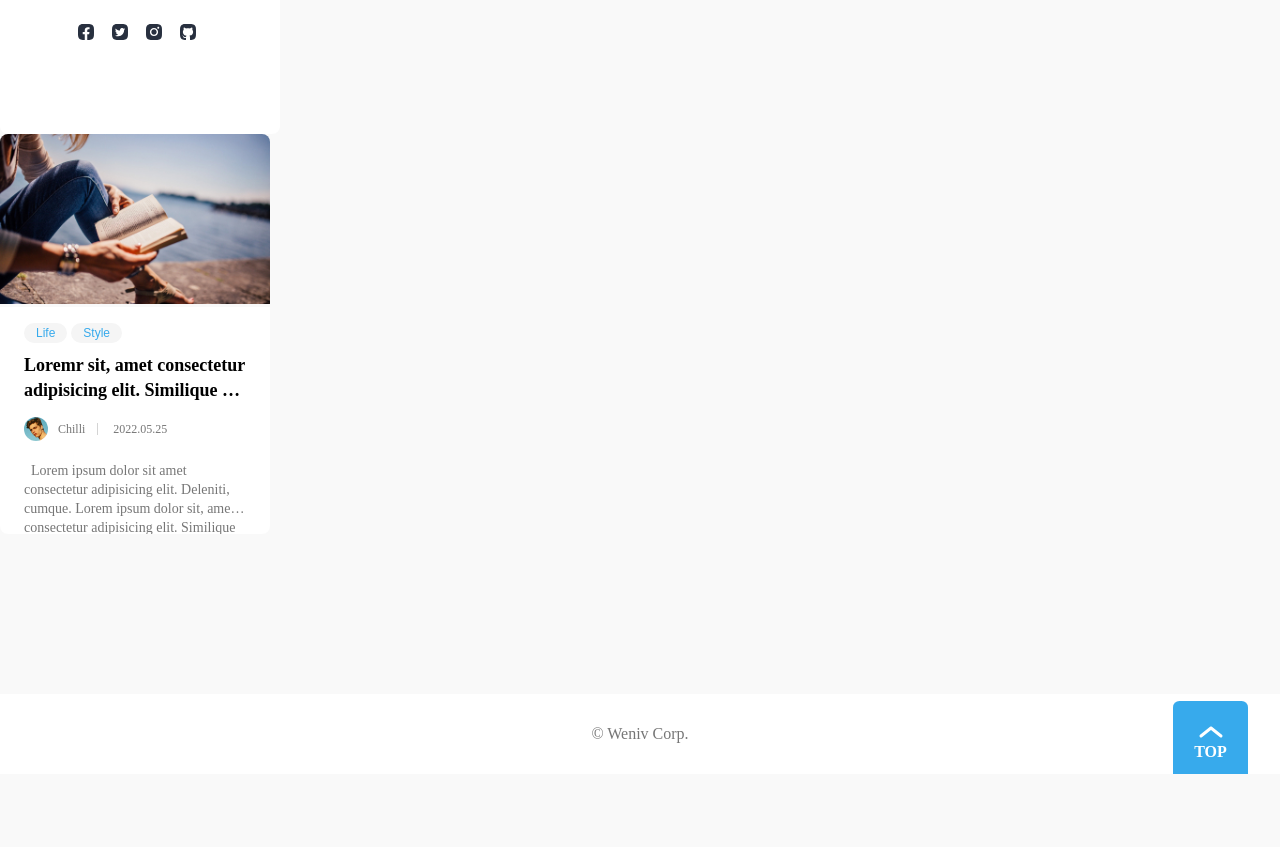
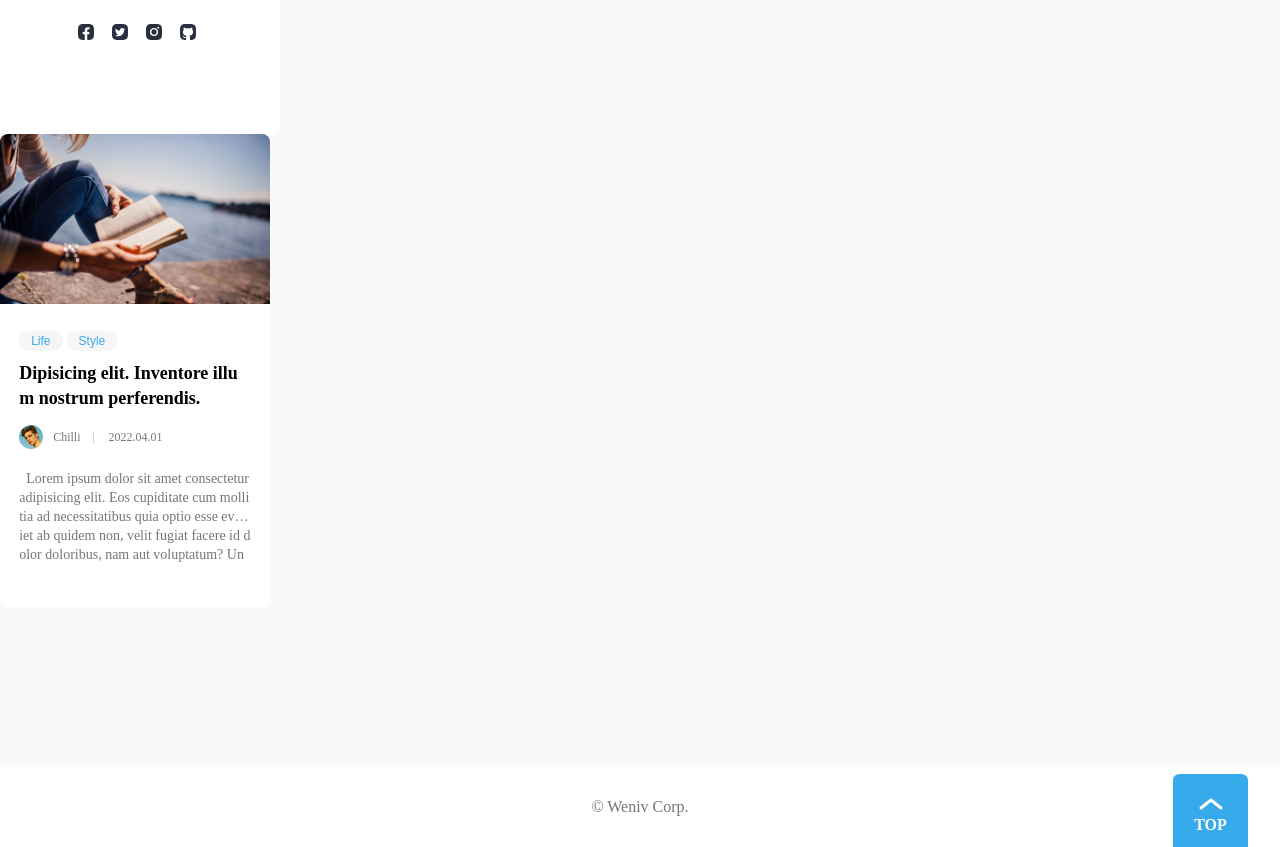
Before and after one commit to Nayoung-Gu/react-blog, a React (Create React App) app: page / in a window 1280 px wide. Shown: the part 960-1807 px from the top of the page. Before the commit the page ends 1734 px from the top, so only its background shows below. Built offline with nearby package versions, Linux system fonts and the light colour scheme; a web font is replaced by a local one.

Commit message:
Style: 카드 본문 말줄임 추가

```diff
--- a/src/components/list/PostListItem.css
+++ b/src/components/list/PostListItem.css
@@ -1,13 +1,11 @@
 .card {
   cursor: pointer;
   width: 270px;
-  height: 400px;
   border-radius: 8px;
   overflow: hidden;
-}
-
-.img-container {
-  text-align: center;
+  box-sizing: border-box;
+  padding-bottom: 20px;
+  background-color: #fff;
 }
 
 .card img {
@@ -16,8 +14,11 @@
 }
 
 .contents-wrap {
-  padding: 16px 24px 24px;
+  padding: 1.5rem 1.2rem 1.5rem;
   background-color: #fff;
+  overflow: hidden;
+  box-sizing: border-box;
+  height: 60%;
 }
 
 .card-title {
@@ -62,10 +63,10 @@
   color: #767676;
   font-size: 14px;
   line-height: 19px;
-  max-width: 100%;
   display: -webkit-box;
   -webkit-box-orient: vertical;
   -webkit-line-clamp: 3;
   overflow: hidden;
   text-overflow: ellipsis;
+  word-break: break-all;
 }
--- a/src/components/list/PostListItem.jsx
+++ b/src/components/list/PostListItem.jsx
@@ -2,6 +2,7 @@ import { useNavigate } from "react-router-dom";
 import CategoryBtn from "../ui/CategoryBtn";
 import img from "../../assets/images/post-img1.jpg";
 import { ProfileImg_sm } from "../ui/ProfileImg";
+import data from "../../assets/data.json";
 import "./PostListItem.css";
 
 function PostListItem(props) {
@@ -9,37 +10,27 @@ function PostListItem(props) {
 
   return (
     <article className="card" onClick={() => navigate("/post-view")}>
-      <div className="img-container">
-        <img src={img} alt="" />
-      </div>
+      <img src={img} alt="" />
+
       <div className="contents-wrap">
         <CategoryBtn theme="Life" className="blue" />
         <CategoryBtn theme="Style" className="blue" />
         <h3 className="card-title">
-          Loremr sit, amet consectetur adipisicing elit. Similique neque fuga
-          rem dolor eligendi aute
+          Dipisicing elit. Inventore illum nostrum perferendis.
         </h3>
         <div className="card-detail">
           <ProfileImg_sm />
           <span className="writer">Chilli</span>
-          <span className="date">2022.05.25</span>
+          <span className="date">2022.04.01</span>
         </div>
         <p className="card-content">
-          Lorem ipsum dolor sit amet consectetur adipisicing elit. Deleniti,
-          cumque. Lorem ipsum dolor sit, amet consectetur adipisicing elit.
-          Similique neque fuga rem dolor eligendi autem saepe quis a dolorum
-          ullam quia assumenda soluta maiores, sit perspiciatis tenetur libero
-          molestias iurm aliquam alias maiores suscipit voluptatibus dolorum
-          doloribus et non quasi tempore. Repudiandae. Iusto reiciendis
-          explicabo dolor, quae quidem a harum eieque fuga rem dolor eligendi
-          autem saepe quis a dolorum ullam quia assumenda soluta maiores, sit
-          perspiciatis tenetur libero molestias iurm aliquam alieque fuga rem
-          dolor eligendi autem saepe quis a dolorum ullam quia assumenda soluta
-          maiores, sit perspiciatis tenetur libero molestias iurm aliquam
-          alieque fuga rem dolor eligendi autem saepe quis a dolorum ullam quia
-          assumenda soluta maiores, sit perspiciatis tenetur libero molestias
-          iurm aliquam alius, assumenda deleniti deserunt incidunt? Expedita
-          corrupti hic eos fugiat. Possimus molestias facilis perspicia
+          Lorem ipsum dolor sit amet consectetur adipisicing elit. Eos
+          cupiditate cum mollitia ad necessitatibus quia optio esse eveniet ab
+          quidem non, velit fugiat facere id dolor doloribus, nam aut
+          voluptatum? Unde sapiente error accusamus incidunt molestiae expedita
+          odio omnis modi non? Voluptate odit blanditiis voluptatem sunt
+          voluptas quas nulla. Deserunt et nisi voluptate illo blanditiis
+          repudiandae officiis porro quidem aut?
         </p>
       </div>
     </article>
```
